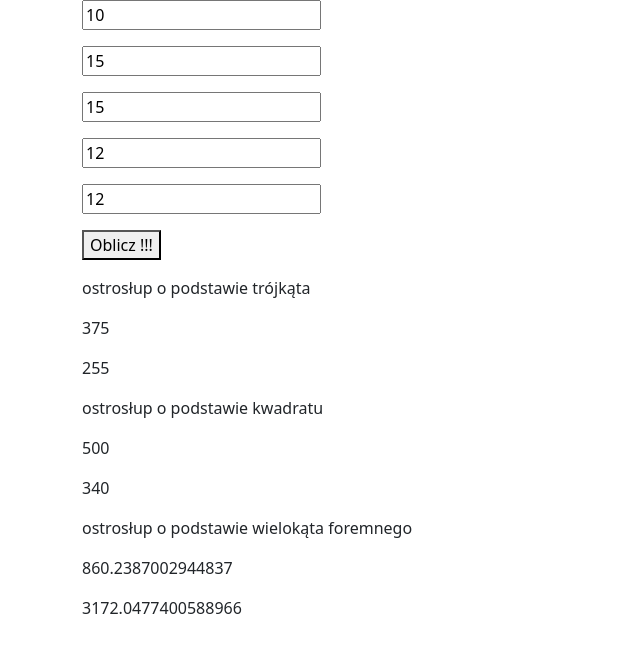
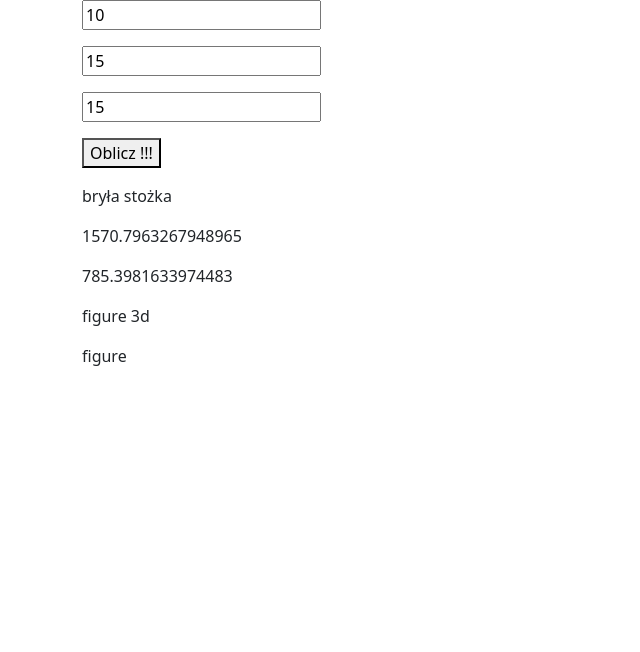
Before and after one commit to Michal-Radomski/Udemy_JS_and_TS_Courses, a website with bundled scripts: page 04 JS OOP/src/index.html in a window 1280 px wide. Both pictures are taken after a click on the button "Oblicz !!!". Shown: the whole page, without its empty margins (0-640 px from the left). Built offline with nearby package versions, Linux system fonts and the light colour scheme; files whose address does not match are found by name.

Commit message:
JS OOP - commit 19

```diff
--- a/04 JS OOP/src/index.html
+++ b/04 JS OOP/src/index.html
@@ -182,7 +182,7 @@
         <p id="pole2"></p>
       </div> -->
 
-      <div class="main">
+      <!-- <div class="main">
         <p><input type="text" id="ap" value="10" /></p>
         <p><input type="text" id="hp" value="15" /></p>
         <p><input type="text" id="ho" value="15" /></p>
@@ -199,6 +199,18 @@
         <p id="ostro3"></p>
         <p id="objetosc3"></p>
         <p id="pole3"></p>
+      </div> -->
+
+      <div class="main">
+        <p><input type="text" id="rp" value="10" /></p>
+        <p><input type="text" id="l" value="15" /></p>
+        <p><input type="text" id="hc" value="15" /></p>
+        <p><button type="button" id="btn1">Oblicz !!!</button></p>
+        <p id="coneFigure"></p>
+        <p id="objetosc"></p>
+        <p id="pole"></p>
+        <p id="figure3d"></p>
+        <p id="figure"></p>
       </div>
     </div>
 
--- a/04 JS OOP/src/index.ts
+++ b/04 JS OOP/src/index.ts
@@ -781,6 +781,123 @@ const b = Number("123"); // b === 123 is true //* Number
 // }
 // btn.addEventListener("click", make2);
 
+// function Figure() {}
+// Figure.prototype.name = "figure";
+// Figure.prototype.toString = function () {
+//   return this.name;
+// };
+// function Figure3d(this: any) {
+//   this.name = "figure 3d";
+// }
+// function PyramidTriangleBase(this: any, ap: number, hp: number, ho: number, hb: number) {
+//   this.ap = ap;
+//   this.hp = hp;
+//   this.ho = ho;
+//   this.hb = hb;
+//   this.name = "ostrosłup o podstawie trójkąta";
+//   this.makeVolume = function () {
+//     let baseArea = (this.ap * this.hp) / 2;
+//     let pyramidTrBaseVolume = (baseArea * this.ho) / 3;
+//     return pyramidTrBaseVolume;
+//   };
+//   this.makeArea = function () {
+//     let baseArea = (this.ap * this.hp) / 2;
+//     let asideArea = (this.ap * this.hb) / 2;
+//     let fullArea = baseArea + 3 * asideArea;
+//     return fullArea;
+//   };
+// }
+
+// function PyramidSquareBase(this: any, ap: string, hb: string, ho: string) {
+//   this.ap = ap;
+//   this.hb = hb;
+//   this.ho = ho;
+//   this.name = "ostrosłup o podstawie kwadratu";
+//   this.makeVolume = function () {
+//     let baseArea = this.ap * this.ap;
+//     let pyramidSqBaseVolume = (baseArea * this.ho) / 3;
+//     return pyramidSqBaseVolume;
+//   };
+//   this.makeArea = function () {
+//     let baseArea = this.ap * this.ap;
+//     let asideArea = (this.ap * this.hb) / 2;
+//     let fullArea = baseArea + asideArea * 4;
+//     return fullArea;
+//   };
+// }
+// function PyramidPolygonBase(this: any, ap: any, hb: any, ho: any) {
+//   this.ap = ap;
+//   this.hb = hb;
+//   this.ho = ho;
+//   this.name = "ostrosłup o podstawie wielokąta foremnego";
+//   this.makeVolume = function () {
+//     let ctan = 1 / Math.tan((36 * Math.PI) / 180);
+//     let baseArea = Math.pow(this.ap, 2) * ctan * 1.25;
+//     let pyramidPolyBaseVolume = (baseArea * this.ho) / 3;
+//     return pyramidPolyBaseVolume;
+//   };
+//   this.makeArea = function () {
+//     let ctan = 1 / Math.tan((36 * Math.PI) / 180);
+//     let baseArea = Math.pow(this.ap, 2) * ctan * 1.25;
+//     let asideArea = (this.ap * this.hb) / 2;
+//     let fullArea = baseArea + this.ap * asideArea * 5;
+//     return fullArea;
+//   };
+// }
+// Figure3d.prototype = Figure.prototype;
+// Figure3d.prototype.constructor = Figure3d;
+
+// PyramidTriangleBase.prototype = Figure3d.prototype;
+// PyramidTriangleBase.prototype.constructor = PyramidTriangleBase;
+
+// function make() {
+//   const ap = (document.getElementById("ap") as HTMLInputElement).value;
+//   const hp = (document.getElementById("hp") as HTMLInputElement).value;
+//   const ho = (document.getElementById("ho") as HTMLInputElement).value;
+//   const hb = (document.getElementById("hb") as HTMLInputElement).value;
+//   const pyramidTrBase = new (PyramidTriangleBase as any)(ap, hp, ho, hb);
+//   let fig = pyramidTrBase.toString();
+//   let volume = pyramidTrBase.makeVolume();
+//   let area = pyramidTrBase.makeArea();
+//   (document.getElementById("ostro1") as HTMLParagraphElement).innerHTML = fig;
+//   (document.getElementById("objetosc") as HTMLParagraphElement).innerHTML = volume;
+//   (document.getElementById("pole") as HTMLParagraphElement).innerHTML = area;
+// }
+// const btn = document.getElementById("btn1") as HTMLButtonElement;
+// btn.addEventListener("click", make);
+
+// PyramidSquareBase.prototype = Figure3d.prototype;
+// PyramidSquareBase.prototype.constructor = PyramidSquareBase;
+// function make2() {
+//   const ap = (document.getElementById("ap") as HTMLInputElement).value;
+//   const hb = (document.getElementById("hb") as HTMLInputElement).value;
+//   const ho = (document.getElementById("ho") as HTMLInputElement).value;
+//   const pyramidSquareBase = new (PyramidSquareBase as any)(ap, hb, ho);
+//   let fig = pyramidSquareBase.toString();
+//   let volume = pyramidSquareBase.makeVolume();
+//   let area = pyramidSquareBase.makeArea();
+//   (document.getElementById("ostro2") as HTMLParagraphElement).innerHTML = fig;
+//   (document.getElementById("objetosc2") as HTMLParagraphElement).innerHTML = volume;
+//   (document.getElementById("pole2") as HTMLParagraphElement).innerHTML = area;
+// }
+// btn.addEventListener("click", make2);
+// PyramidPolygonBase.prototype = Figure3d.prototype;
+// PyramidPolygonBase.prototype.constructor = PyramidPolygonBase;
+// function make3() {
+//   const ap = (document.getElementById("ap") as HTMLInputElement).value;
+//   const hb = (document.getElementById("hb") as HTMLInputElement).value;
+//   const ho = (document.getElementById("ho") as HTMLInputElement).value;
+//   const pyramidPoligonBase = new (PyramidPolygonBase as any)(ap, hb, ho);
+//   let fig = pyramidPoligonBase.toString();
+//   let volume = pyramidPoligonBase.makeVolume();
+//   let area = pyramidPoligonBase.makeArea();
+
+//   (document.getElementById("ostro3") as HTMLParagraphElement).innerHTML = fig;
+//   (document.getElementById("objetosc3") as HTMLParagraphElement).innerHTML = volume;
+//   (document.getElementById("pole3") as HTMLParagraphElement).innerHTML = area;
+// }
+// btn.addEventListener("click", make3);
+
 function Figure() {}
 Figure.prototype.name = "figure";
 Figure.prototype.toString = function () {
@@ -789,111 +906,53 @@ Figure.prototype.toString = function () {
 function Figure3d(this: any) {
   this.name = "figure 3d";
 }
-function PyramidTriangleBase(this: any, ap: number, hp: number, ho: number, hb: number) {
-  this.ap = ap;
-  this.hp = hp;
-  this.ho = ho;
-  this.hb = hb;
-  this.name = "ostrosłup o podstawie trójkąta";
+function Cone(this: any, rp: number, l: number, hc: number) {
+  this.rp = rp;
+  this.l = l;
+  this.hc = hc;
+  this.name = "bryła stożka";
   this.makeVolume = function () {
-    let baseArea = (this.ap * this.hp) / 2;
-    let pyramidTrBaseVolume = (baseArea * this.ho) / 3;
-    return pyramidTrBaseVolume;
+    let partVolume = Math.PI * Math.pow(this.rp, 2) * this.hc;
+    let volume = partVolume / 3;
+    return volume;
   };
   this.makeArea = function () {
-    let baseArea = (this.ap * this.hp) / 2;
-    let asideArea = (this.ap * this.hb) / 2;
-    let fullArea = baseArea + 3 * asideArea;
+    let baseArea = Math.PI * Math.pow(this.rp, 2);
+    let sideArea = Math.PI * this.rp * this.l;
+    let fullArea = baseArea + sideArea;
     return fullArea;
   };
 }
-
-function PyramidSquareBase(this: any, ap: string, hb: string, ho: string) {
-  this.ap = ap;
-  this.hb = hb;
-  this.ho = ho;
-  this.name = "ostrosłup o podstawie kwadratu";
-  this.makeVolume = function () {
-    let baseArea = this.ap * this.ap;
-    let pyramidSqBaseVolume = (baseArea * this.ho) / 3;
-    return pyramidSqBaseVolume;
-  };
-  this.makeArea = function () {
-    let baseArea = this.ap * this.ap;
-    let asideArea = (this.ap * this.hb) / 2;
-    let fullArea = baseArea + asideArea * 4;
-    return fullArea;
-  };
-}
-function PyramidPolygonBase(this: any, ap: any, hb: any, ho: any) {
-  this.ap = ap;
-  this.hb = hb;
-  this.ho = ho;
-  this.name = "ostrosłup o podstawie wielokąta foremnego";
-  this.makeVolume = function () {
-    let ctan = 1 / Math.tan((36 * Math.PI) / 180);
-    let baseArea = Math.pow(this.ap, 2) * ctan * 1.25;
-    let pyramidPolyBaseVolume = (baseArea * this.ho) / 3;
-    return pyramidPolyBaseVolume;
-  };
-  this.makeArea = function () {
-    let ctan = 1 / Math.tan((36 * Math.PI) / 180);
-    let baseArea = Math.pow(this.ap, 2) * ctan * 1.25;
-    let asideArea = (this.ap * this.hb) / 2;
-    let fullArea = baseArea + this.ap * asideArea * 5;
-    return fullArea;
-  };
-}
-Figure3d.prototype = Figure.prototype;
+const tempFun = function () {};
+// console.log("tempFunc:", tempFun);
+tempFun.prototype = Figure.prototype;
+Figure3d.prototype = new (tempFun as any)();
 Figure3d.prototype.constructor = Figure3d;
-
-PyramidTriangleBase.prototype = Figure3d.prototype;
-PyramidTriangleBase.prototype.constructor = PyramidTriangleBase;
+tempFun.prototype = Figure3d.prototype;
+Cone.prototype = new (tempFun as any)();
+Cone.prototype.constructor = Cone;
 
 function make() {
-  const ap = (document.getElementById("ap") as HTMLInputElement).value;
-  const hp = (document.getElementById("hp") as HTMLInputElement).value;
-  const ho = (document.getElementById("ho") as HTMLInputElement).value;
-  const hb = (document.getElementById("hb") as HTMLInputElement).value;
-  const pyramidTrBase = new (PyramidTriangleBase as any)(ap, hp, ho, hb);
-  let fig = pyramidTrBase.toString();
-  let volume = pyramidTrBase.makeVolume();
-  let area = pyramidTrBase.makeArea();
-  (document.getElementById("ostro1") as HTMLParagraphElement).innerHTML = fig;
+  const rp = (document.getElementById("rp") as HTMLInputElement).value;
+  const l = (document.getElementById("l") as HTMLInputElement).value;
+  const hc = (document.getElementById("hc") as HTMLInputElement).value;
+
+  const cone = new (Cone as any)(rp, l, hc);
+  let fig = cone.toString();
+  let volume = cone.makeVolume();
+  let area = cone.makeArea();
+
+  (document.getElementById("coneFigure") as HTMLParagraphElement).innerHTML = fig;
   (document.getElementById("objetosc") as HTMLParagraphElement).innerHTML = volume;
   (document.getElementById("pole") as HTMLParagraphElement).innerHTML = area;
+
+  const fig3d = new (Figure3d as any)();
+  let figure3d = fig3d.toString();
+  (document.getElementById("figure3d") as HTMLParagraphElement).innerHTML = figure3d;
+
+  const emptyFig = new (Figure as any)();
+  let figure = emptyFig.toString();
+  (document.getElementById("figure") as HTMLParagraphElement).innerHTML = figure;
 }
 const btn = document.getElementById("btn1") as HTMLButtonElement;
 btn.addEventListener("click", make);
-
-PyramidSquareBase.prototype = Figure3d.prototype;
-PyramidSquareBase.prototype.constructor = PyramidSquareBase;
-function make2() {
-  const ap = (document.getElementById("ap") as HTMLInputElement).value;
-  const hb = (document.getElementById("hb") as HTMLInputElement).value;
-  const ho = (document.getElementById("ho") as HTMLInputElement).value;
-  const pyramidSquareBase = new (PyramidSquareBase as any)(ap, hb, ho);
-  let fig = pyramidSquareBase.toString();
-  let volume = pyramidSquareBase.makeVolume();
-  let area = pyramidSquareBase.makeArea();
-  (document.getElementById("ostro2") as HTMLParagraphElement).innerHTML = fig;
-  (document.getElementById("objetosc2") as HTMLParagraphElement).innerHTML = volume;
-  (document.getElementById("pole2") as HTMLParagraphElement).innerHTML = area;
-}
-btn.addEventListener("click", make2);
-PyramidPolygonBase.prototype = Figure3d.prototype;
-PyramidPolygonBase.prototype.constructor = PyramidPolygonBase;
-function make3() {
-  const ap = (document.getElementById("ap") as HTMLInputElement).value;
-  const hb = (document.getElementById("hb") as HTMLInputElement).value;
-  const ho = (document.getElementById("ho") as HTMLInputElement).value;
-  const pyramidPoligonBase = new (PyramidPolygonBase as any)(ap, hb, ho);
-  let fig = pyramidPoligonBase.toString();
-  let volume = pyramidPoligonBase.makeVolume();
-  let area = pyramidPoligonBase.makeArea();
-
-  (document.getElementById("ostro3") as HTMLParagraphElement).innerHTML = fig;
-  (document.getElementById("objetosc3") as HTMLParagraphElement).innerHTML = volume;
-  (document.getElementById("pole3") as HTMLParagraphElement).innerHTML = area;
-}
-btn.addEventListener("click", make3);
```
